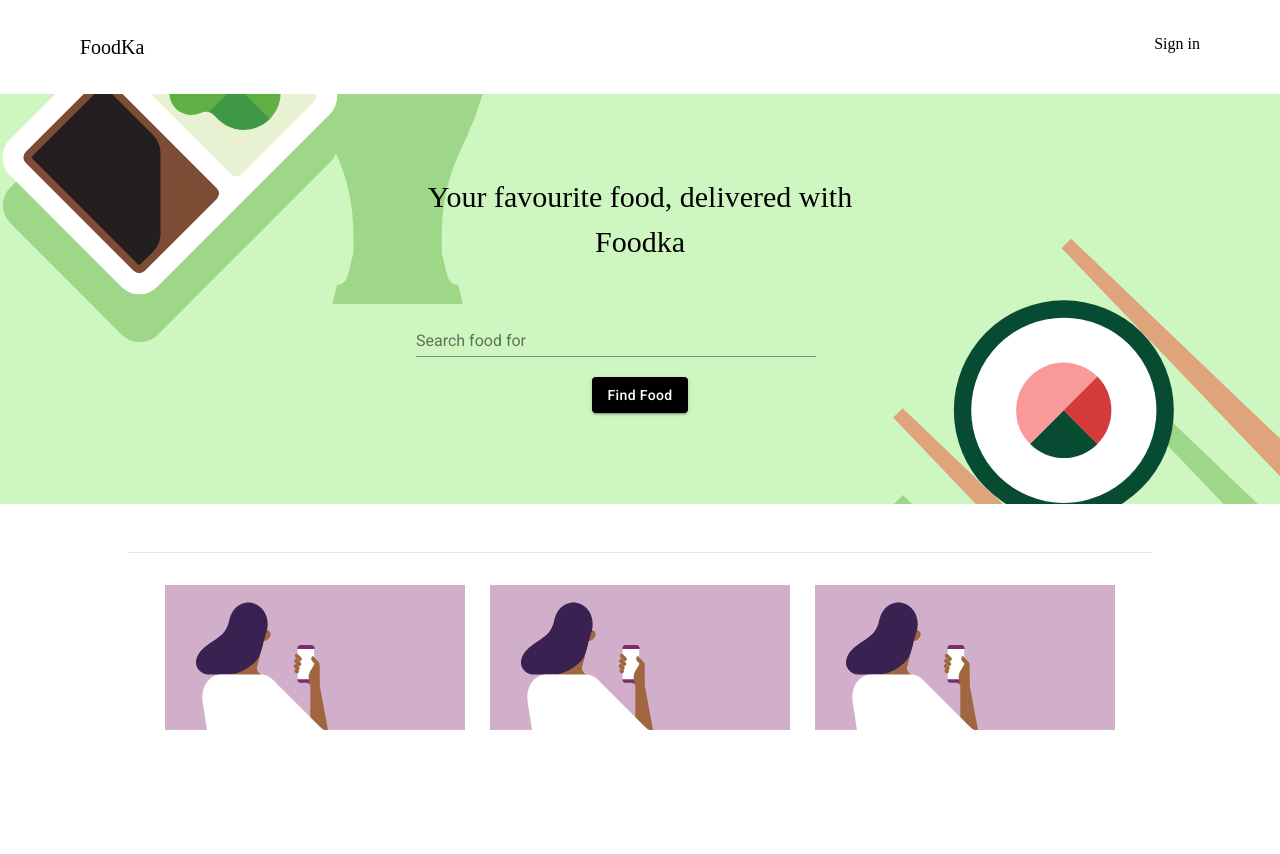
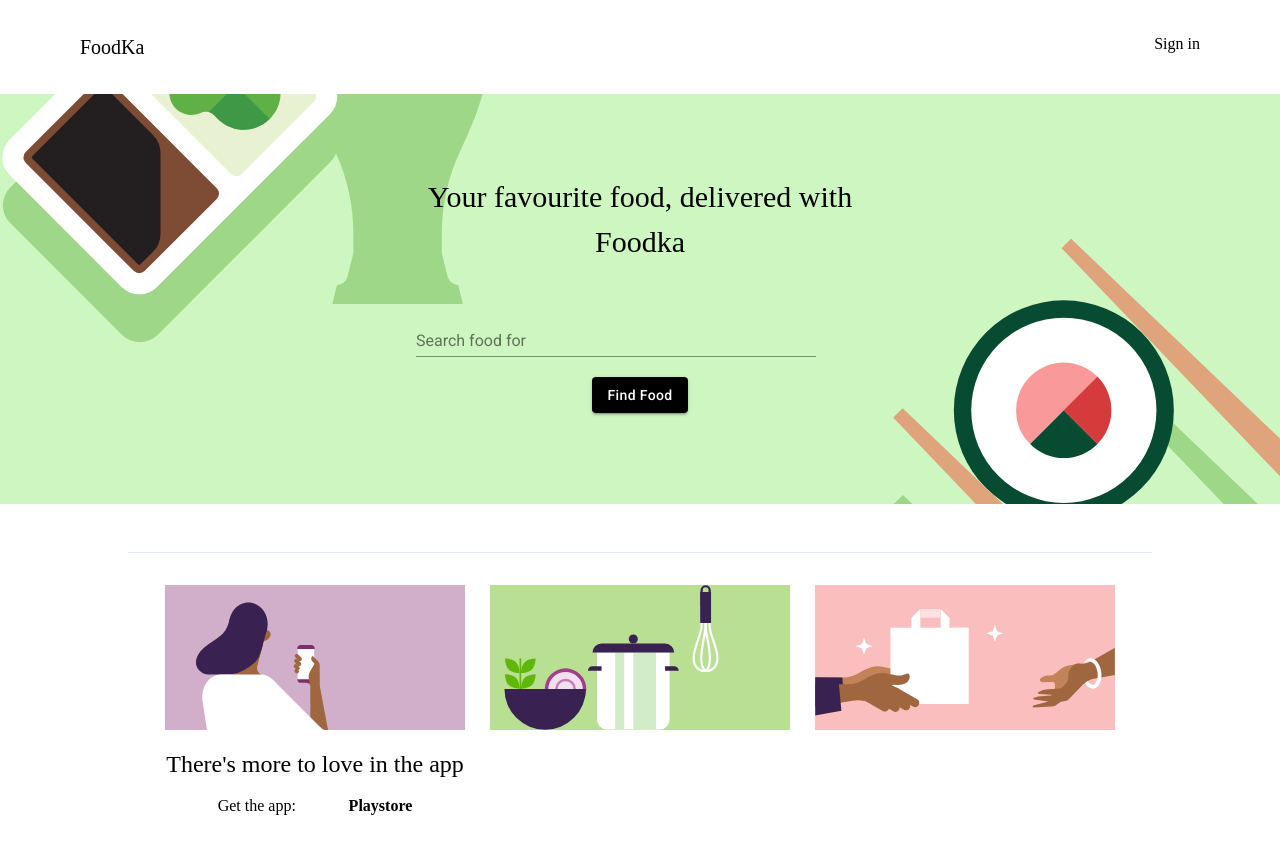
Before and after one commit to sounishnath003/foodka-angular, an Angular app in the folder foodka/: page / in a window 1280 px wide. Shown: the top 854 px of the page. Before the commit the page ends 800 px from the top, so only its background shows below. Built offline with nearby package versions, Linux system fonts and the light colour scheme.

Commit message:
flex 1section added

```diff
--- a/foodka/src/app/app.component.html
+++ b/foodka/src/app/app.component.html
@@ -10,18 +10,28 @@
     </div>
     <div class="flex flex-wrap row md:flex justify-evenly col md:flex-row flex-col m-3">
         <div class="text-center">
-            <div class="flex-col flex flex-wrap">
-                <img src="../assets/app-love.svg" class="w-full" alt="">
+            <div class="flex-col flex flex-wrap mb-10">
+                <div class="text-center">
+                    <img src="../assets/app-love.svg" class="w-64 mx-auto md:w-full" alt="">
+                </div>
+                <div class="text-2xl flex-wrap mt-4">
+                    There's more to love in the app
+                </div>
+                <div class="mt-3 flex justify-evenly flex-wrap">
+                    <div>Get the app: </div>
+                    <div class="hover:text-green-400 font-bold cursor-pointer">Playstore</div>
+                </div>
+
             </div>
         </div>
         <div class="text-center">
-            <div class="flex-col flex flex-wrap">
-                <img src="../assets/app-love.svg" class="w-full" alt="">
+            <div class="flex-col flex flex-wrap mb-10">
+                <img src="../assets/resturant-deliver.svg" class="w-64 mx-auto md:w-full" alt="">
             </div>
         </div>
         <div class="text-center">
-            <div class="flex-col flex flex-wrap">
-                <img src="../assets/app-love.svg" class="w-full" alt="">
+            <div class="flex-col flex flex-wrap mb-10">
+                <img src="../assets/deliver-eats.svg" class="w-64 mx-auto md:w-full" alt="">
             </div>
         </div>
     </div>
```
Also changed, not shown: foodka/src/assets/deliver-eats.svg (added), foodka/src/assets/resturant-deliver.svg (added).
